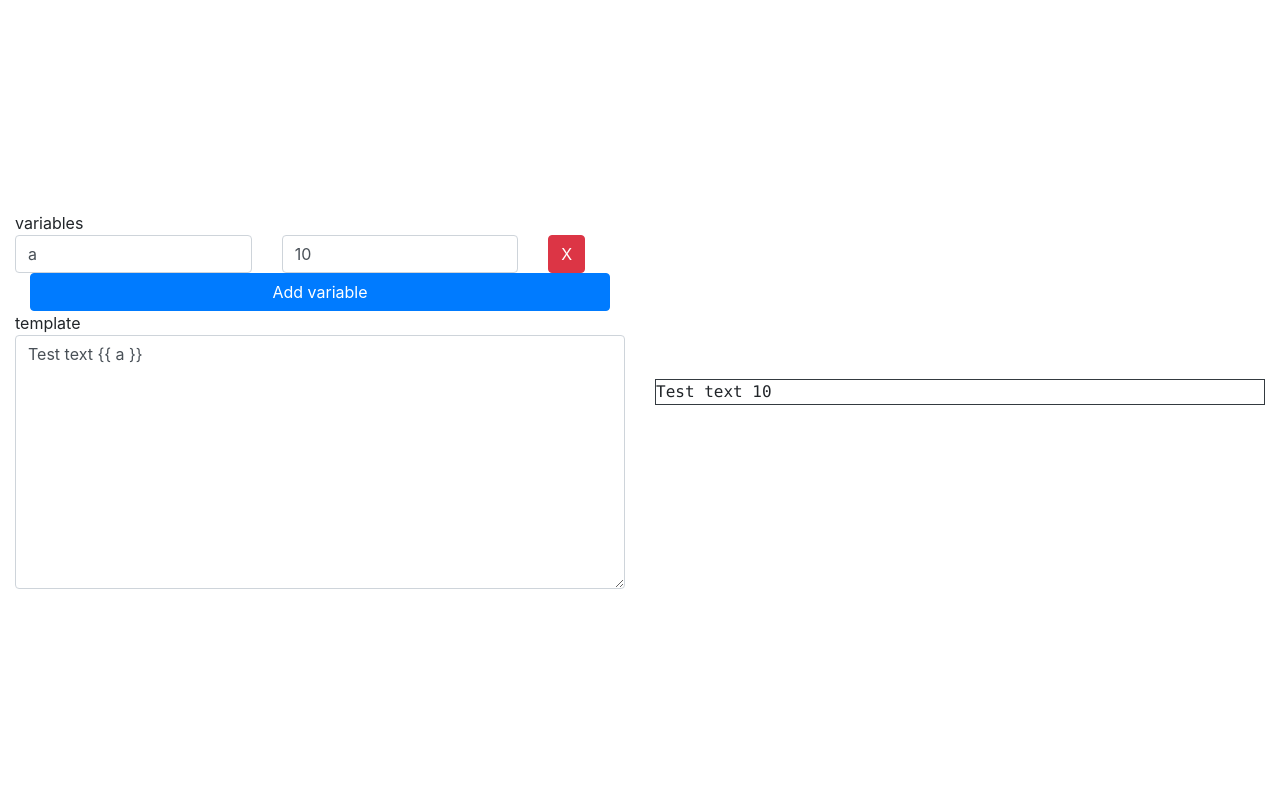
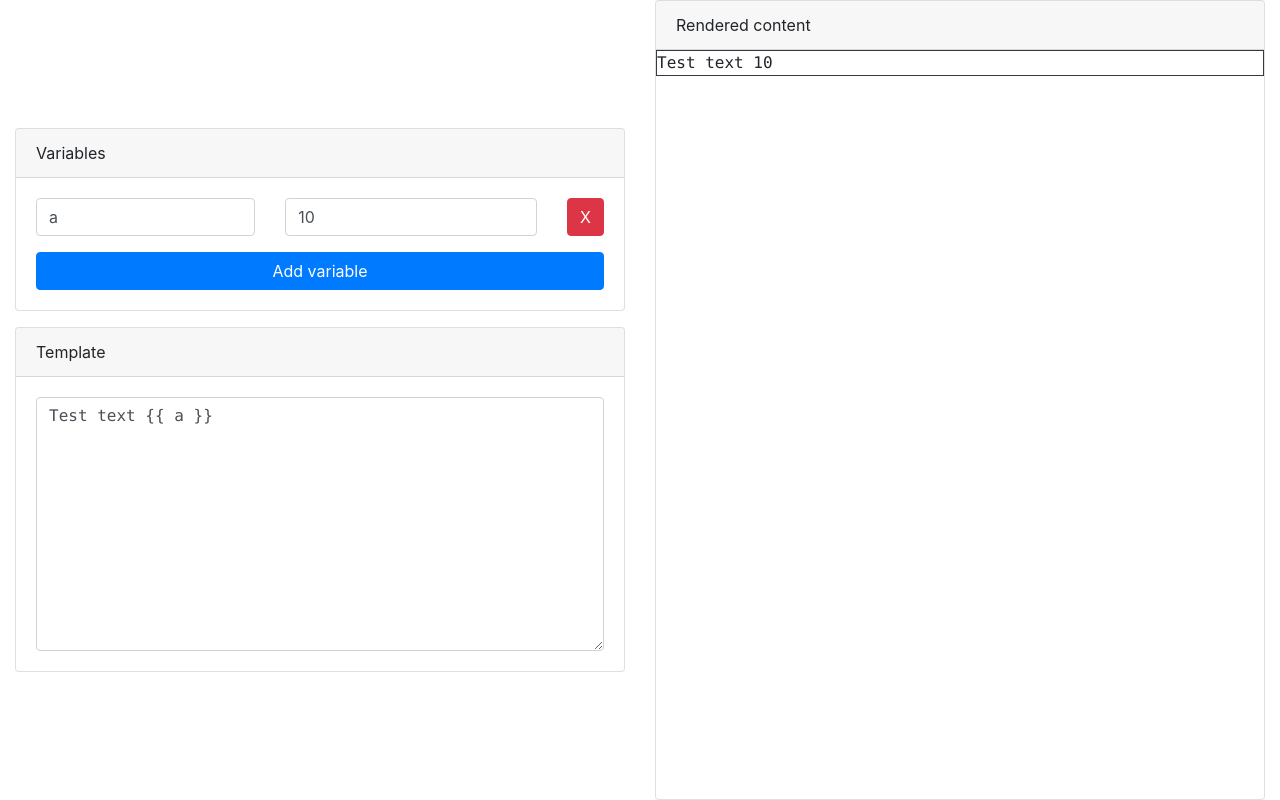
Before and after one commit to oliveirarthur/code-generator-src, an Angular app in the folder web/: page / in a window 1280 px wide. Built offline with nearby package versions, Linux system fonts and the light colour scheme.

Commit message:
Generator template enhancements
- Adds cards to each component
- Adjusts spacing between elements

```diff
--- a/web/src/app/components/renderer/renderer.component.html
+++ b/web/src/app/components/renderer/renderer.component.html
@@ -1,3 +1,3 @@
-<pre class="border border-dark"
+<pre class="border border-dark m-0"
   [innerHTML]="processedTemplate | async"
 ></pre>
--- a/web/src/app/components/template/template.component.html
+++ b/web/src/app/components/template/template.component.html
@@ -1,6 +1,6 @@
 <textarea
   cols="30"
   rows="10"
-  class="form-control"
+  class="form-control text-monospace"
   [formControl]="templateInput"
 ></textarea>
--- a/web/src/app/components/variables/variables.component.html
+++ b/web/src/app/components/variables/variables.component.html
@@ -1,4 +1,4 @@
-<div class="row"
+<div class="row pb-3"
   *ngFor="let variable of variables?.controls; let i=index">
   <div class="col-5">
     <input
@@ -7,21 +7,25 @@
       placeholder="Name"
       [formControl]="variable.get('name')">
   </div>
-  <div class="col-5">
+  <div class="col">
     <input
       type="text"
       class="form-control"
       placeholder="Value"
       [formControl]="variable.get('value')">
   </div>
-  <div class="col">
+  <div class="col-auto">
     <button class="btn btn-danger"
       (click)="removeVariable(variable, i)"
     >X</button>
   </div>
+
 </div>
-<div class="col-12">
-  <button class="btn btn-primary btn-block"
-    (click)="addVariable()"
-  >Add variable</button>
+
+<div class="row">
+  <div class="col-12">
+    <button class="btn btn-primary btn-block"
+      (click)="addVariable()"
+    >Add variable</button>
+  </div>
 </div>
--- a/web/src/app/pages/generator/generator.component.html
+++ b/web/src/app/pages/generator/generator.component.html
@@ -2,22 +2,41 @@
   <div class="col-lg-6">
     <div class="row">
       <div class="col-12">
-        variables
+        <div class="card my-2">
+          <div class="card-header">
+            Variables
+          </div>
+          <div class="card-body">
             <cg-variables [variables]="variables"></cg-variables>
+          </div>
+        </div>
       </div>
 
       <div class="col-12">
-        template
+        <div class="card my-2">
+          <div class="card-header">
+            Template
+          </div>
+          <div class="card-body">
             <cg-template [template]="template"></cg-template>
+          </div>
+        </div>
       </div>
     </div>
 
   </div>
 
   <div class="col-lg-6">
+    <div class="card min-vh-100">
+      <div class="card-header">
+        Rendered content
+      </div>
+      <div class="card-body p-0">
         <cg-renderer
           [template]="template"
           [variables]="variables"
         ></cg-renderer>
       </div>
     </div>
+  </div>
+</div>
--- a/web/src/styles/vendor/bootstrap.sass
+++ b/web/src/styles/vendor/bootstrap.sass
@@ -6,3 +6,4 @@
 @import 'bootstrap/scss/_forms'
 @import 'bootstrap/scss/_utilities'
 @import 'bootstrap/scss/_grid'
+@import 'bootstrap/scss/_card'
```
Lines whose indentation alone changed are shown as unchanged.
